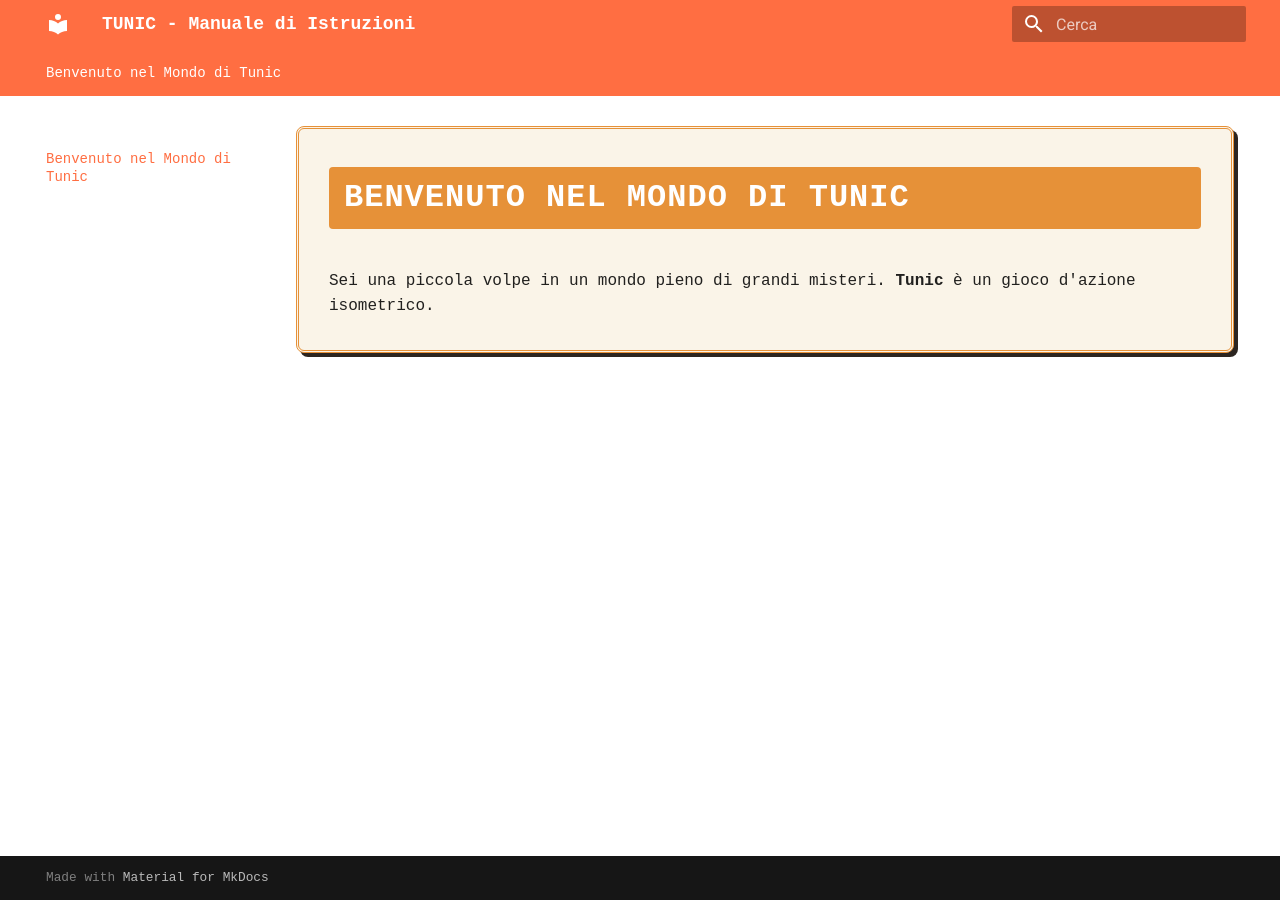
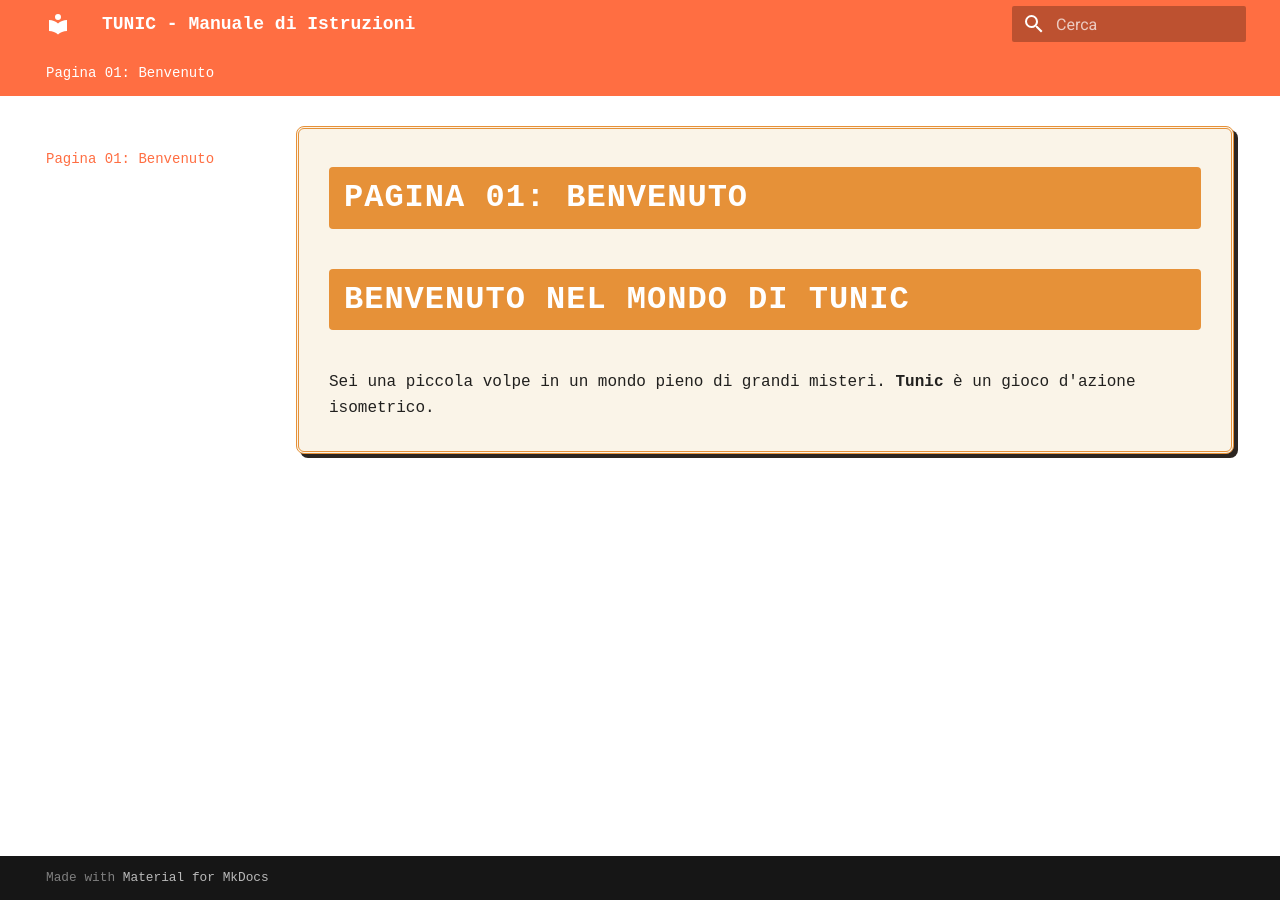
Before and after one commit to 4claws/tunic, an MkDocs documentation site: the page built from docs/index.md, in a window 1280 px wide. Built offline with MkDocs 1.6.1 and Material for MkDocs 9.7.7, drawn with Linux system fonts in a browser that asks for light colours.

Commit message:
Add welcome section to documentation

```diff
--- a/docs/index.md
+++ b/docs/index.md
@@ -1,3 +1,6 @@
+# Pagina 01: Benvenuto
+
+
 
 # Benvenuto nel Mondo di Tunic
 Sei una piccola volpe in un mondo pieno di grandi misteri. **Tunic** è un gioco d'azione isometrico.
```
